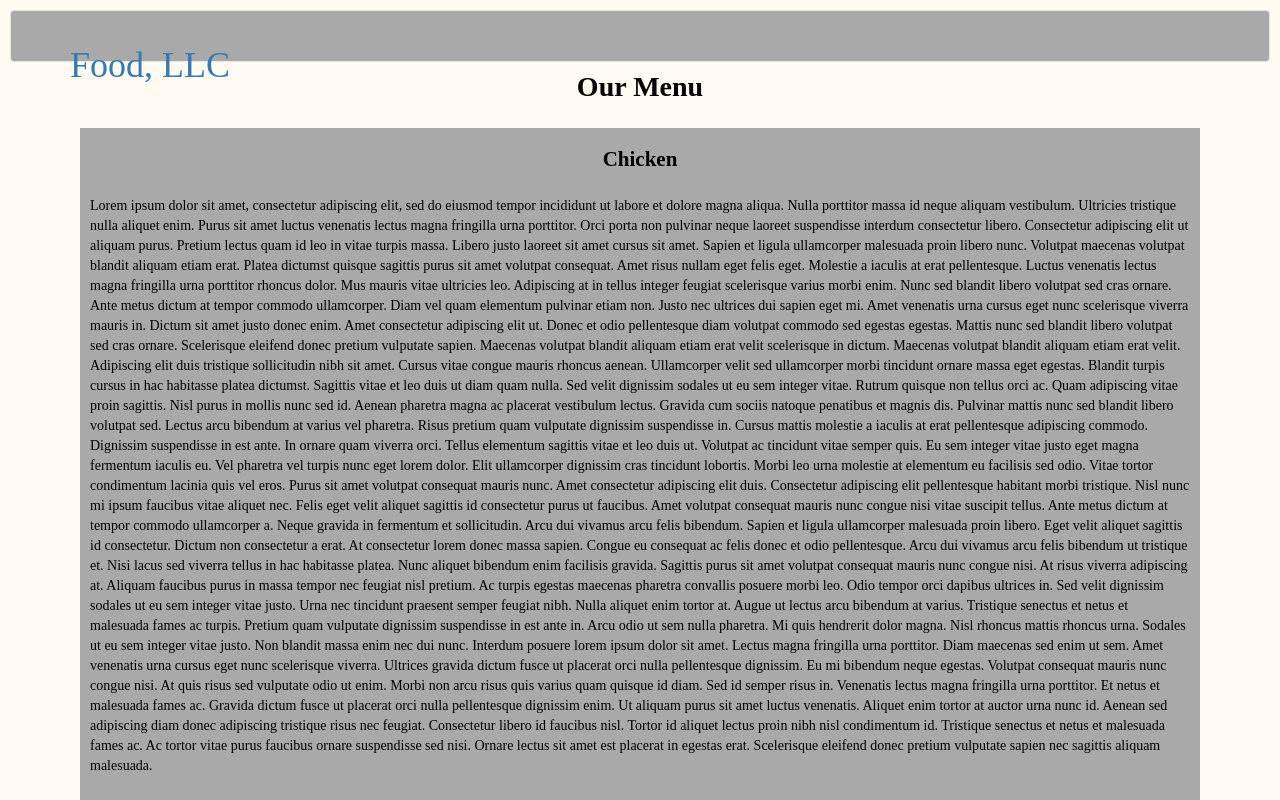
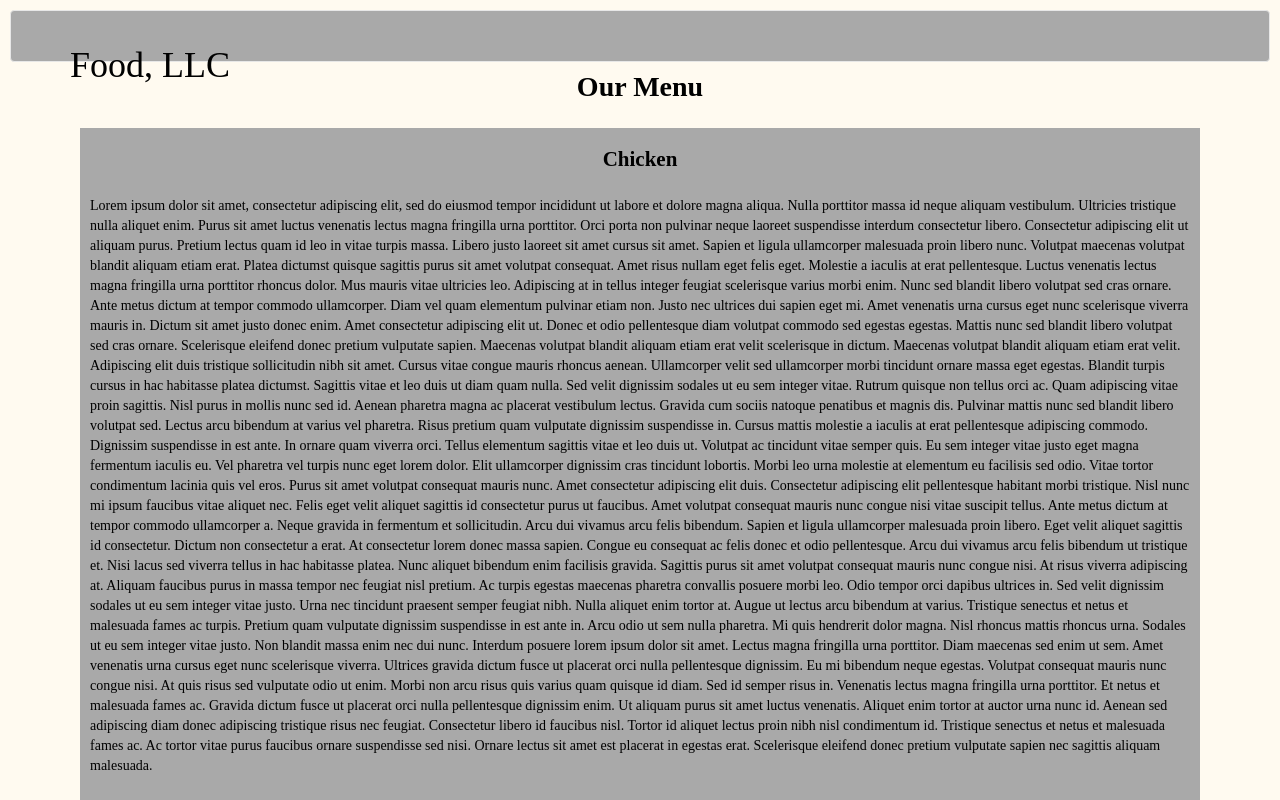
Before and after one commit to K3WARD/HTML_CSS_Javascript-for-Web-Developers_Module3_Assignment, a plain HTML site: page index.html in a window 1280 px wide. Shown: the top 800 px of the page. Drawn offline with nearby package versions, Linux system fonts and the light colour scheme; a script that the page names is missing.

Commit message:
Update styles.css

```diff
--- a/css/styles.css
+++ b/css/styles.css
@@ -13,7 +13,12 @@ body{
  text-align: left;
  margin: 10px 10px 10px 10px;
  background-color: #A9A9A9;
+ text-underline: none;
+ }
 
+a {
+  color: #000000;
+  text-decoration: none;
 }
 
 h2, h3{
```
